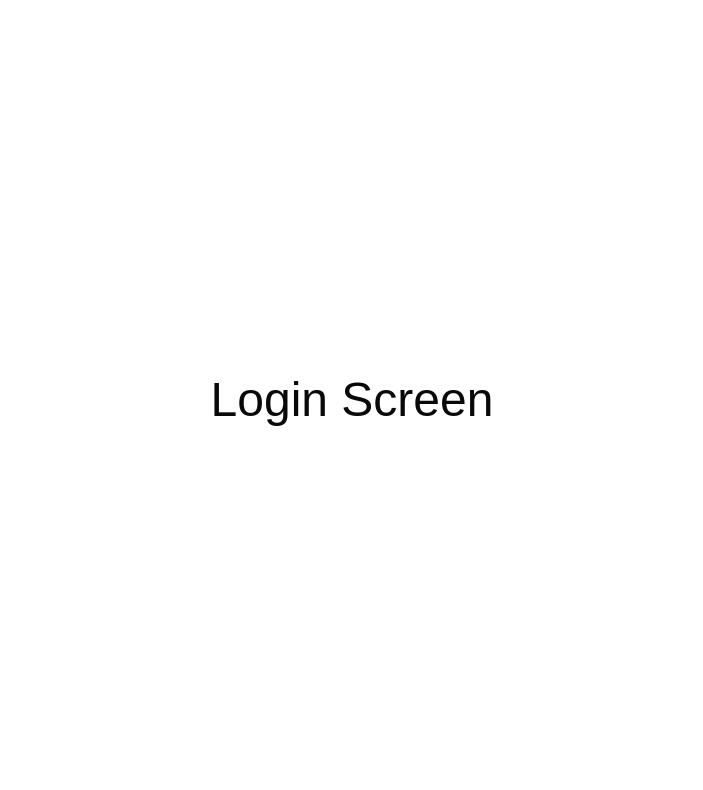
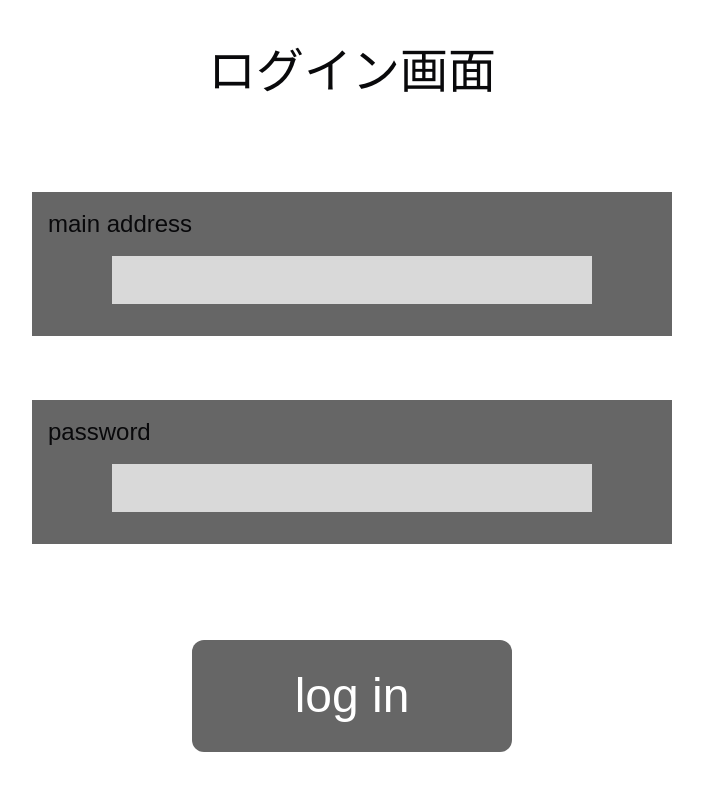
Before and after one commit to mzunohkaru/Bacilica, a Next.js app in the folder apps/client/: page /login in a window 1280 px wide. Shown: the top 790 px of the page, without its empty margins (288-991 px from the left). Built offline with nearby package versions, Linux system fonts and the light colour scheme.

Commit message:
enable to close modal element

```diff
--- a/apps/client/src/app/login/page.tsx
+++ b/apps/client/src/app/login/page.tsx
@@ -1,9 +1,42 @@
+'use client'
+
+import { useRouter } from 'next/navigation'
 import React from 'react'
+import { useEffect} from 'react'
 
 function Login() {
+  const router = useRouter();
+
+  const handleSubmit = (event: React.FormEvent<HTMLFormElement>) => {
+    event.preventDefault();
+    // TODO create the validation for form #13
+    // TODO Set query function #14
+    console.log("Login button was pushed");
+    router.push("/home");
+  }
+
+  useEffect(() => {
+    document.body.classList.add(`overflow-hidden`);
+
+    return () => {
+      document.body.classList.remove(`overflow-hidden`);
+    };
+  }, []);
+
   return (
-    <div className='flex justify-center items-center h-screen text-5xl'>
-      Login Screen
+    <div className='flex flex-col justify-around items-center h-screen text-5xl'>
+      <h1>ログイン画面</h1>
+      <form className='flex flex-col items-center' onSubmit={handleSubmit}>
+        <div className='flex flex-col bg-[#666666] p-4 text-2xl w-[50vw] mb-16'>
+          <label htmlFor="email">main address</label>
+          <input type='email' id='email' className='h-12 my-4 mx-16 bg-[#D9D9D9]'/>
+        </div>
+        <div className='flex flex-col bg-[#666666] p-4 text-2xl w-[50vw] mb-24'>
+          <label htmlFor="password">password</label>
+          <input type='password' id='password' className='h-12 my-4 mx-16 bg-[#D9D9D9]'/>
+        </div>
+        <button type='submit' className='bg-[#666666] w-[25vw] py-8 text-white rounded-xl'>log in</button>
+      </form>
     </div>
   )
 }
--- a/apps/client/src/app/page.tsx
+++ b/apps/client/src/app/page.tsx
@@ -5,21 +5,35 @@ import { useUser } from '@/hook/useUser'
 import { Button } from '@/components/ui/button'
 import LeftTriangle from '@/components/initial/LeftTriangle'
 import RightTriangle from '@/components/initial/RightTriangle'
-import { useEffect, useState } from 'react'
+import { useEffect, useRef, useState } from 'react'
+import Modal from '@/components/initial/Modal'
 
 export default function Home() {
   const { userData, fetchUser, isMutating, error, createUserData, createUser } =
     useUser();
   const [isShow, setIsShow] = useState(false);
+  const [isLoginModalShow, setIsLoginModalShow] = useState(false);
+  const modalRef = useRef<HTMLDivElement>(null);
+
   const handleFetchUser = () => {
     fetchUser()
     console.log('userData', userData)
+  }
+
+  const handleLoginModal = () => {
+    setIsLoginModalShow(!isLoginModalShow);
   }
 
   const handleCreateUser = () => {
     createUser()
     console.log('createUserData', createUserData)
   }
+
+  const handleModalClose = (e: React.MouseEvent<HTMLDivElement, MouseEvent>) => {
+    if (modalRef.current && !modalRef.current.contains(e.target as Node)) {
+      setIsLoginModalShow(false);
+    }
+  };
 
   useEffect(() => {
     document.body.classList.add(`overflow-hidden`);
@@ -33,17 +47,24 @@ export default function Home() {
   console.log('postData', postData)
 
   return (
-      <div className='w-screen h-screen font-[family-name:var(--font-geist-sans)] bg-[#0B0B0B]'>
+      <div id="parent" onClick={handleModalClose} className='w-screen h-screen font-[family-name:var(--font-geist-sans)] bg-[#0B0B0B]'>
         <main className='flex flex-col flex-grow w-full h-full justify-between text-white z-10'>
           <LeftTriangle />
           <RightTriangle />
+          {
+            isLoginModalShow
+              ? <Modal ref={modalRef} onClose={() => setIsLoginModalShow(false)}/>
+              : <></>
+          }
           <div className='flex flex-grow flex-col justify-center items-center z-10 text-[#A68139]'>
             <div className='text-3xl font-leckerli'>Catch Phrase</div>
             <div className='text-8xl font-leckerli'>Title</div>
           </div>
         <div className='flex flex-col items-center z-10'>
-          {isShow ?
-            <div>
+          {/* API calling example */}
+          {
+            isShow
+              ? <div>
                   <div className='text-xl'>Initial Page</div>
                     <div className=''>
                       <p>userData: {JSON.stringify(userData)}</p>
@@ -57,12 +78,13 @@ export default function Home() {
                       <Button onClick={handleCreateUser}>Create User</Button>
                     </div>
                 </div>
-            :
-            <></>}
+              : <></>
+          }
             <button onClick={() => {setIsShow(!isShow)}}>show API function</button>
           </div>
+          {/*----------------------*/}
           <section className='flex flex-row h-[10vh] justify-center w-full items-center z-10 text-4xl font-leckerli bg-black'>
-            <button className='flex-grow'>log in</button>
+            <button onClick={handleLoginModal} className='flex-grow'>log in</button>
             <div className='h-[70%] border border-white'></div>
             <button className='flex-grow'>sign up</button>
           </section>
--- a/apps/client/src/app/signup/page.tsx
+++ b/apps/client/src/app/signup/page.tsx
@@ -1,11 +1,44 @@
+'use client'
+
+import { useRouter } from 'next/navigation'
 import React from 'react'
+import { useEffect} from 'react'
 
-function SignUp() {
+function Signup() {
+  const router = useRouter();
+
+  const handleSubmit = (event: React.FormEvent<HTMLFormElement>) => {
+    event.preventDefault();
+    // TODO create the validation for form #13
+    // TODO Set query function #14
+    console.log("Signup button was pushed");
+    router.push("/home");
+  }
+
+  useEffect(() => {
+    document.body.classList.add(`overflow-hidden`);
+
+    return () => {
+      document.body.classList.remove(`overflow-hidden`);
+    };
+  }, []);
+
   return (
-    <div className='flex justify-center items-center h-screen text-5xl'>
-      SignUp Screen
+    <div className='flex flex-col justify-around items-center h-screen text-5xl'>
+      <h1>サインアップ画面</h1>
+      <form className='flex flex-col items-center' onSubmit={handleSubmit}>
+        <div className='flex flex-col bg-[#666666] p-4 text-2xl w-[50vw] mb-16'>
+          <label htmlFor="email">main address</label>
+          <input type='email' id='email' className='h-12 my-4 mx-16 bg-[#D9D9D9]'/>
+        </div>
+        <div className='flex flex-col bg-[#666666] p-4 text-2xl w-[50vw] mb-24'>
+          <label htmlFor="password">password</label>
+          <input type='password' id='password' className='h-12 my-4 mx-16 bg-[#D9D9D9]'/>
+        </div>
+        <button type='submit' className='bg-[#666666] w-[25vw] py-8 text-white rounded-xl'>sign up</button>
+      </form>
     </div>
   )
 }
 
-export default SignUp
+export default Signup
--- /dev/null
+++ b/apps/client/src/components/initial/Modal.tsx
@@ -0,0 +1,16 @@
+import React, { forwardRef } from 'react'
+
+type ModalProps = {
+  onClose: () => void;
+}
+
+const Modal = forwardRef<HTMLDivElement, ModalProps>(({onClose}, ref) => {
+  return (
+    <div ref={ref} className='w-[70vw] h-[70vh] text-white text-9xl z-10'>
+      Modal
+      <button onClick={onClose} className='text-white text-xl'>close</button>
+    </div>
+  )
+})
+
+export default Modal
```
Also changed, not shown: apps/client/src/app/images/login-img.jpeg (added). Lines whose indentation alone changed are shown as unchanged.
